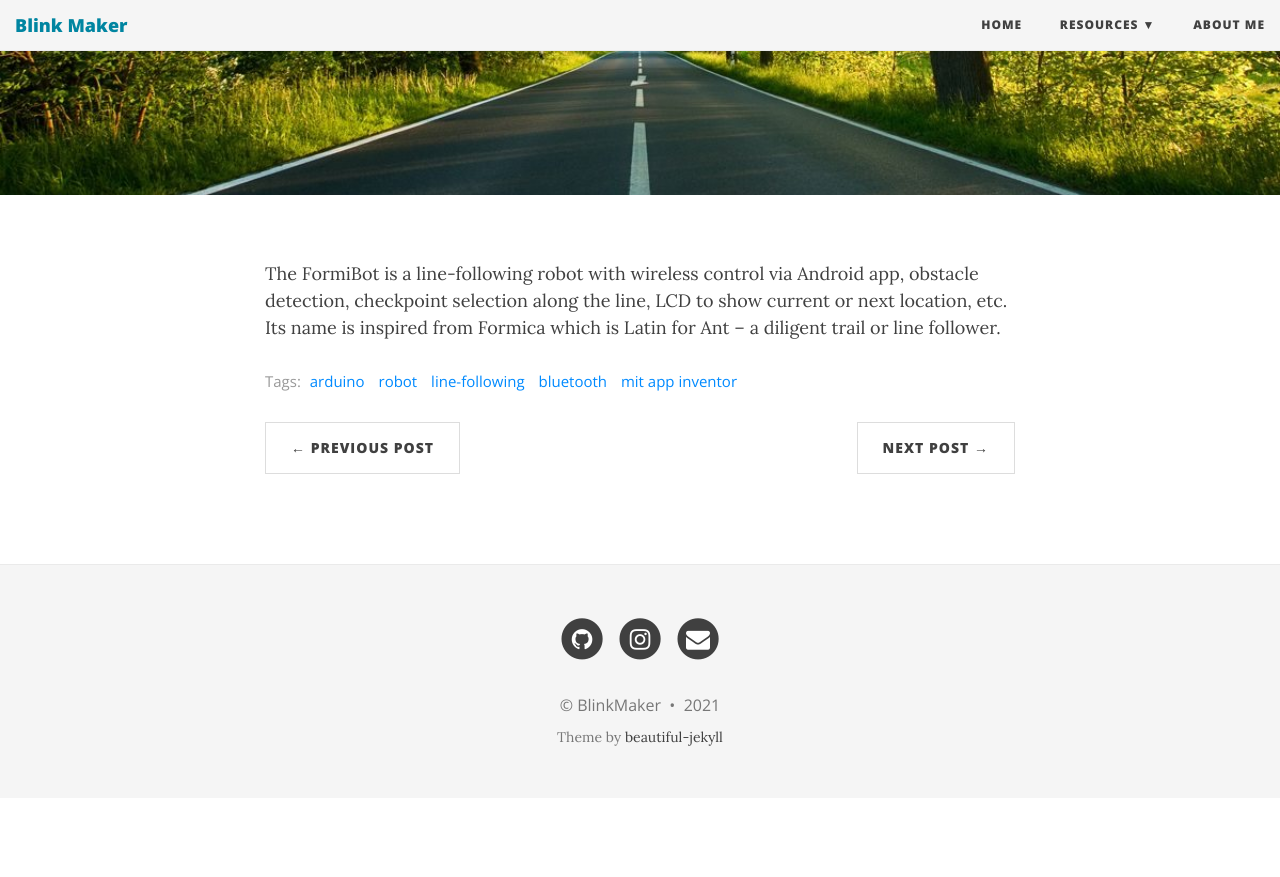
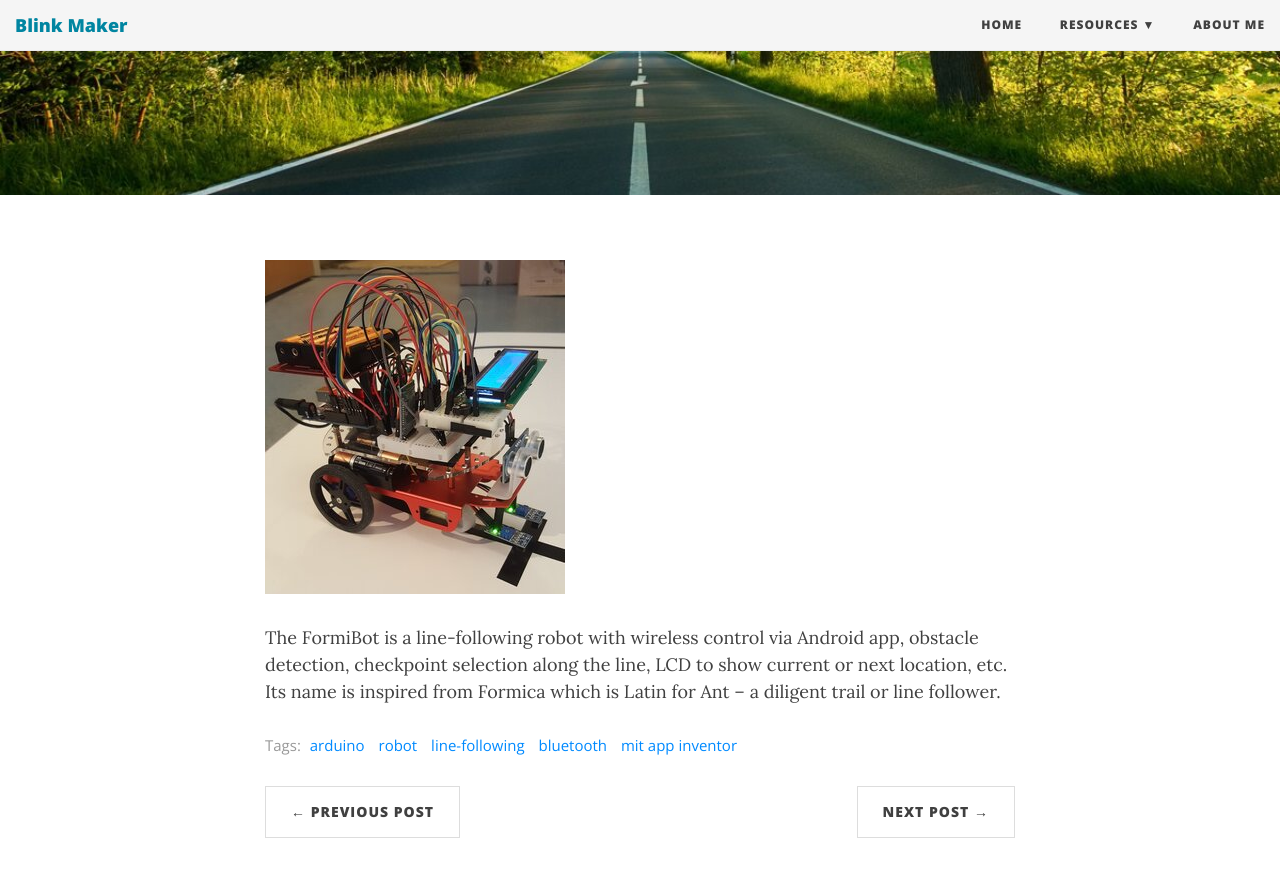
Before and after one commit to blinkmaker/blinkmaker.github.io, a Jekyll site: the page built from _posts/2019-04-22-formibot.md, in a window 1280 px wide and 900 px high, scrolled down 329 px. Shown: the top 877 px of the window. Built offline with Jekyll 4.4.1, drawn with Linux system fonts in a browser that asks for light colours; nearby versions of some CDN libraries; before the commit the page ends 1127 px from its top, so only the background shows below that.

Commit message:
Update 2019-04-22-formibot.md

```diff
--- a/_posts/2019-04-22-formibot.md
+++ b/_posts/2019-04-22-formibot.md
@@ -6,4 +6,6 @@ bigimg: /img/path.jpg
 tags: [arduino, robot, line-following, bluetooth, mit app inventor]
 ---
 
+![PisaBot](/img/formibot.jpg)
+
 The FormiBot is a line-following robot with wireless control via Android app, obstacle detection, checkpoint selection along the line, LCD to show current or next location, etc. Its name is inspired from Formica which is Latin for Ant – a diligent trail or line follower.
```
